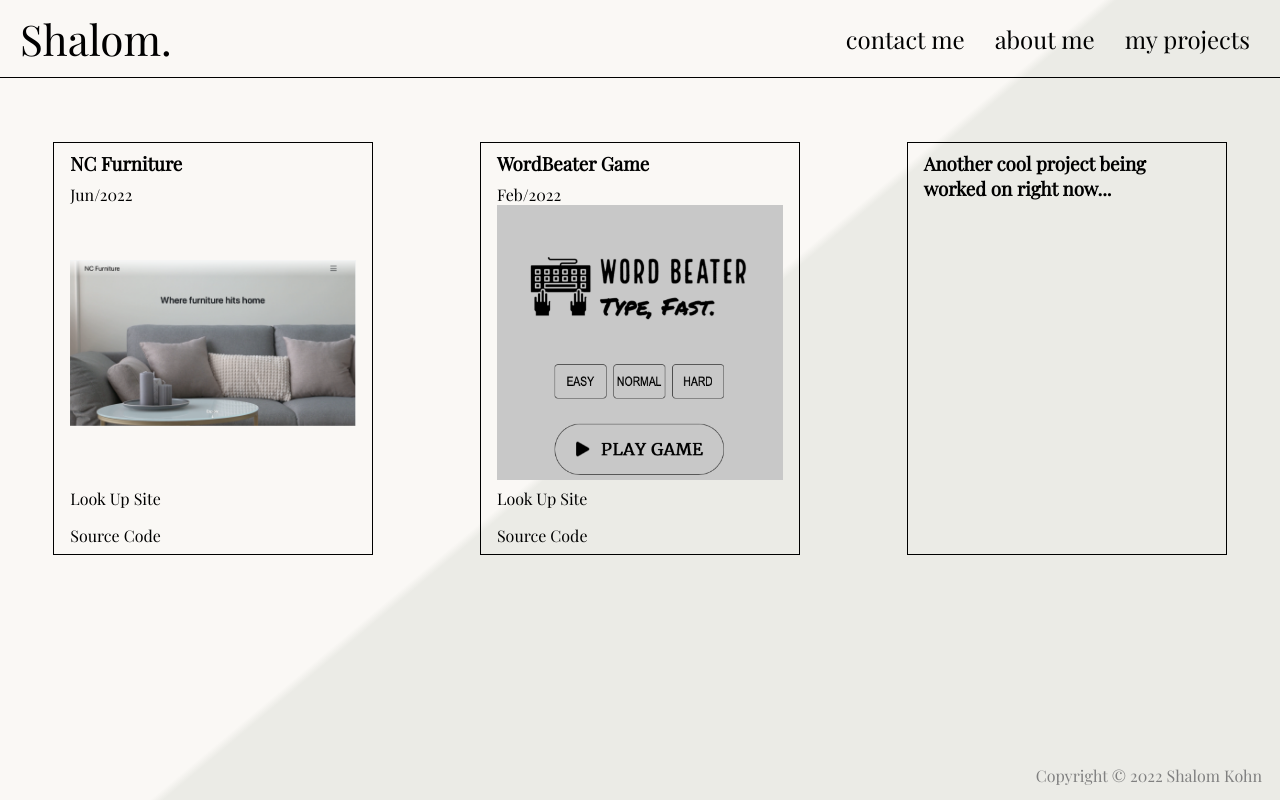
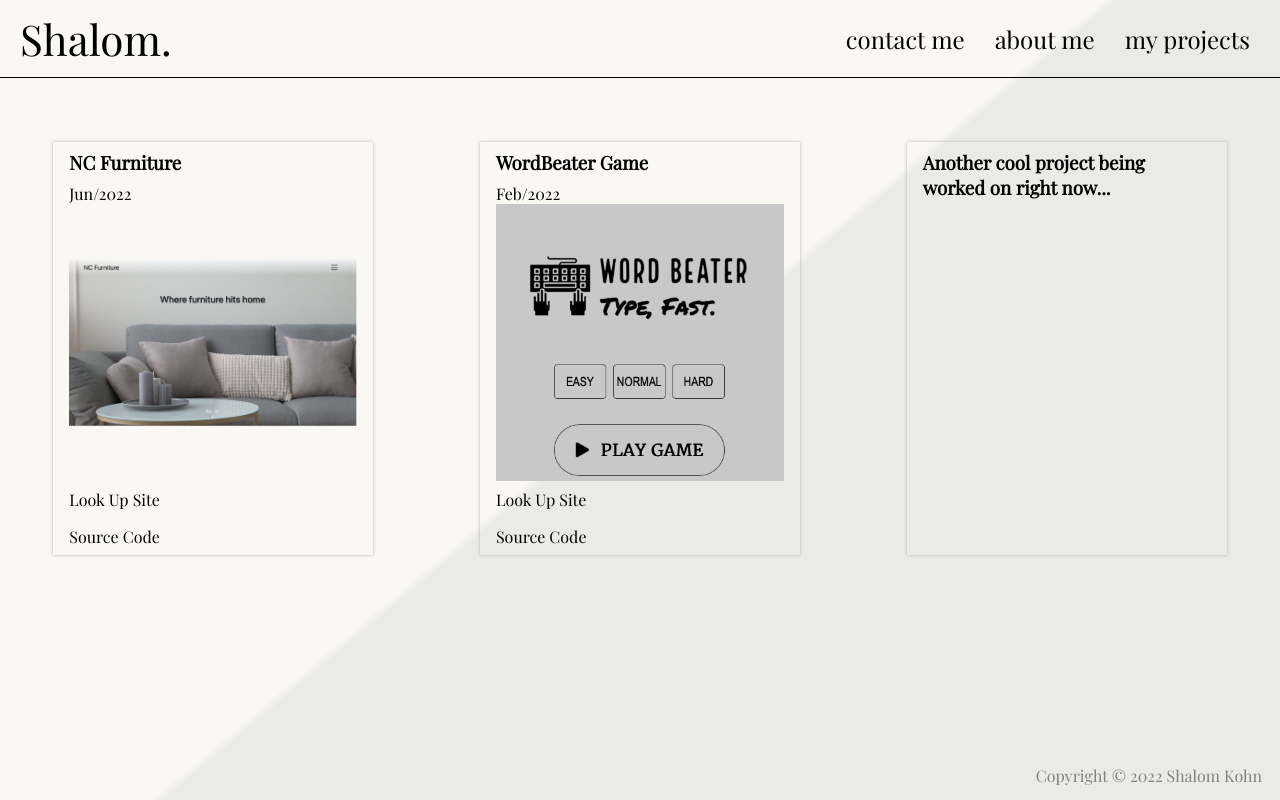
Before and after one commit to Shalomkohn/My-Portfolio-site, a React (Create React App) app: page /my-projects in a window 1280 px wide. Built offline with nearby package versions, Linux system fonts and the light colour scheme.

Commit message:
gave my projects a shaddow instead of a border

```diff
--- a/src/components/about-me.js
+++ b/src/components/about-me.js
@@ -9,7 +9,7 @@ const AboutMe = () => {
             i really enjoy front end development and web design.
             <br />
             <br />
-            I have a passion for problem solving and just getting things to work in general.
+            I have a passion for problem solving and getting things to work in general.
             <br />
             <br />
             This website is fully original, made with just React.js and css, feel free to check out the <a className="thisWebsiteSrcHrefATag" href="https://github.com/Shalomkohn/My-Portfolio-site"><i>source code</i></a> on GitHub.
--- a/src/main.scss
+++ b/src/main.scss
@@ -351,7 +351,8 @@ a {
 
   .project {
     width: 20rem;
-    border: 1px solid black;
+    border-left: 0;
+    box-shadow: 0 0 3px rgba($color: #999, $alpha: 0.7);
   }
 
   /*  =============   /about-me ============= */
```
